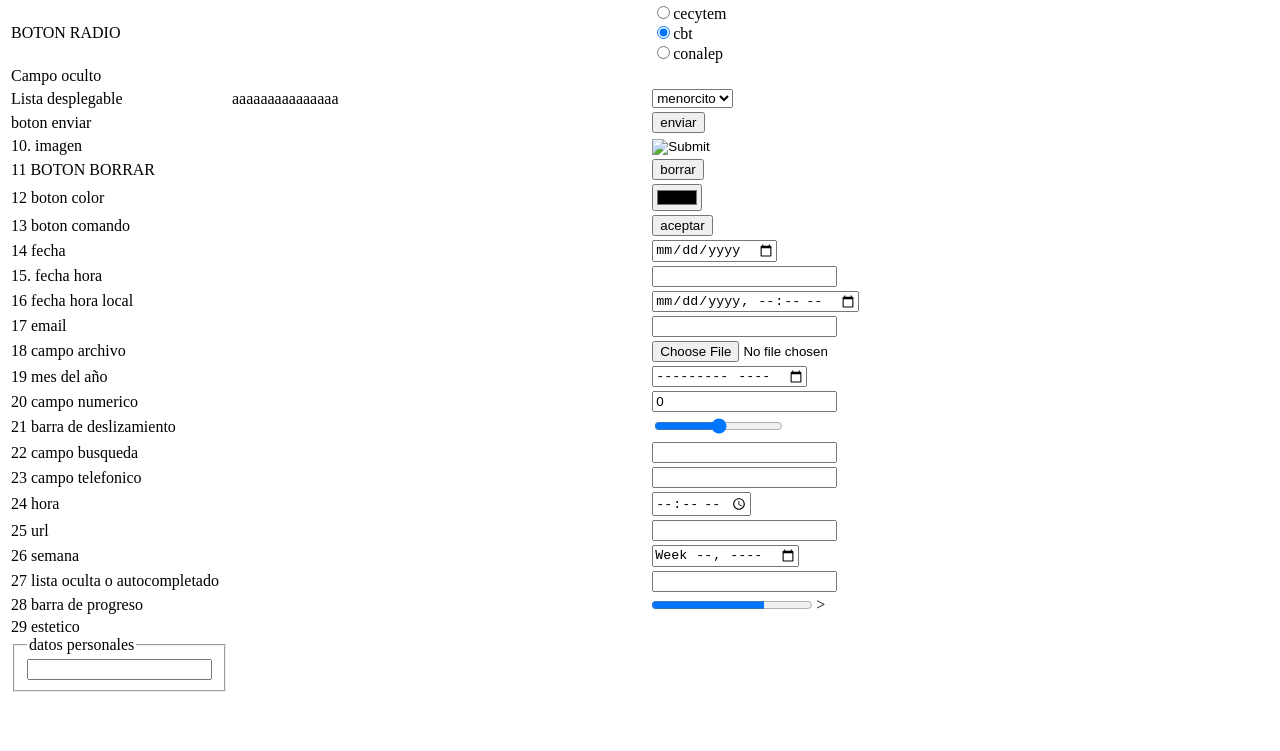
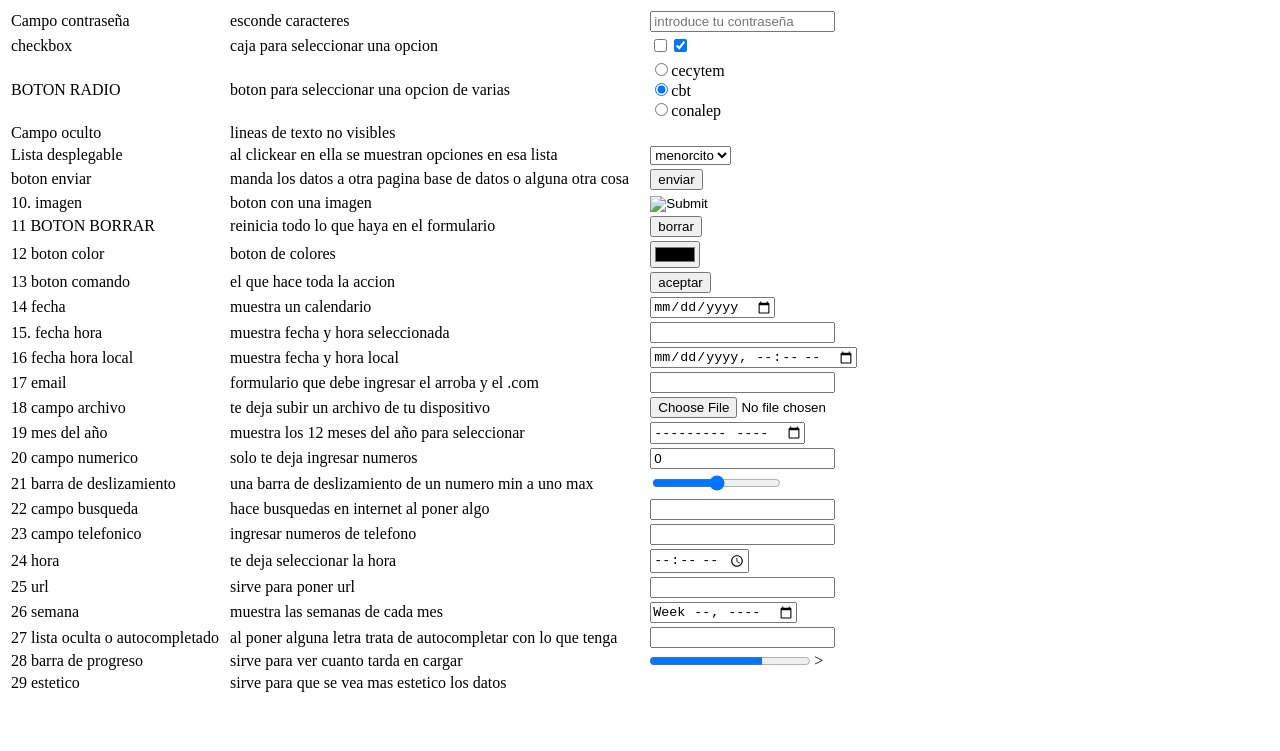
Before and after one commit to cesar071121/prac.10, a plain HTML site: page formularios.html in a window 1280 px wide. Shown: the part 281-1032 px from the top of the page. Drawn offline with Linux system fonts and the light colour scheme.

Commit message:
cambios formularios

```diff
--- a/formularios.html
+++ b/formularios.html
@@ -24,12 +24,12 @@
     </tr>
     <tr>
         <td>checkbox</td>
-        <td></td>
+        <td>caja para seleccionar una opcion</td>
         <td><input type="checkbox"><input type="checkbox" checked></td>
     </tr>
     <tr>
         <td>BOTON RADIO</td>
-        <td></td>
+        <td>boton para seleccionar una opcion de varias</td>
         <td>
             <input type="radio" name="btn3" id="btn1">cecytem <br>
             <input type="radio" name="btn3" id="btn2" checked>cbt<br>
@@ -38,13 +38,13 @@
     </tr>
     <tr>
         <td>Campo oculto</td>
-        <td></td>
+        <td>lineas de texto no visibles</td>
         <td><input type="hidden" name="oculto" id="oculto" value="mi contraseña"></td>
     </tr>
 
     <tr>
         <td>Lista desplegable</td>
-        <td>aaaaaaaaaaaaaaa</td>
+        <td>al clickear en ella se muestran opciones en esa lista</td>
         <td>
             <select name="Lista" id="Lista">
             <option value="menorcito">menorcito</option>
@@ -55,97 +55,97 @@
     </tr>
     <tr>
         <td>boton enviar</td>
-        <td></td>
+        <td>manda los datos a otra pagina base de datos o alguna otra cosa</td>
         <td><input type="submit" value="enviar" ></td>
     </tr>
     <tr>
         <td>10. imagen</td>
-        <td></td>
+        <td>boton con una imagen</td>
         <td><input type="image" src="img.jpg"></td>
     </tr>
     <tr>
         <td>11 BOTON BORRAR</td>
-        <td></td>
+        <td>reinicia todo lo que haya en el formulario</td>
         <td><input type="reset" value="borrar" ></td>
     </tr>
     <tr>
         <td>12 boton color</td>
-        <td></td>
+        <td>boton de colores</td>
         <td><input type="color" ></td>
     </tr>
     <tr>
         <td>13 boton comando</td>
-        <td></td>
+        <td>el que hace toda la accion</td>
         <td><input type="button" value="aceptar"></td>
     </tr>
     <tr>
         <td>14 fecha</td>
-        <td></td>
+        <td>muestra un calendario</td>
         <td><input type="date" name="" id=""></td>
     </tr>
     <tr>
         <td>15. fecha hora</td>
-        <td></td>
+        <td>muestra fecha y hora seleccionada</td>
         <td><input type="datetime" name="" id=""></td>
     </tr>
     <tr>
         <td>16 fecha hora local</td>
-        <td></td>
+        <td>muestra fecha y hora local</td>
         <td><input type="datetime-local" name="" id=""></td>
     </tr>
     <tr>
         <td>17 email</td>
-        <td></td>
+        <td>formulario que debe ingresar el arroba y el .com</td>
         <td><input type="email" name="" id=""></td>
     </tr>
     <tr>
         <td>18 campo archivo</td>
-        <td></td>
+        <td>te deja subir un archivo de tu dispositivo</td>
         <td><input type="file" name="" id=""></td>
     </tr>
     <tr>
         <td>19 mes del año </td>
-        <td></td>
+        <td>muestra los 12 meses del año para seleccionar</td>
         <td><input type="month" name="" id=""></td>
     </tr>
     <tr>
         <td>20 campo numerico</td>
-        <td></td>
+        <td>solo te deja ingresar numeros</td>
         <td><input type="number" name="" id="" step="0.5" value="0"></td>
     </tr>
     <tr>
         <td>21 barra de deslizamiento</td>
-        <td></td>
+        <td>una barra de deslizamiento de un numero min a uno max</td>
         <td><input type="range" name="" id="" min="0" max="100"></td>
     </tr>
     <tr>
         <td>22 campo busqueda</td>
-        <td></td>
+        <td>hace busquedas en internet al poner algo</td>
         <td><input type="search"></td>
     </tr>
     <tr>
         <td>23 campo telefonico</td>
-        <td></td>
+        <td>ingresar numeros de telefono</td>
         <td><input type="tel"></td>
     </tr>
     <tr>
         <td>24 hora</td>
-        <td></td>
+        <td>te deja seleccionar la hora</td>
         <td><input type="time"></td>
     </tr>
     <tr>
         <td>25 url</td>
-        <td></td>
+        <td>sirve para poner url </td>
         <td><input type="url"></td>
     </tr>
     <tr>
         <td>26 semana</td>
-        <td></td>
+        <td>muestra las semanas de cada mes</td>
         <td><input type="week"></td>
     </tr>
     <tr>
         <td>27 lista oculta o autocompletado</td>
-        <td></td>
+        <td>al poner alguna letra trata de autocompletar con lo que tenga</td>
         <td><input list="paises" type="text">
         <datalist id="paises">
             <option value="mexico"></option>
@@ -156,11 +156,12 @@
     </tr>
     <tr>
         <td>28 barra de progreso</td>
-        <td></td>
+        <td>sirve para ver cuanto tarda en cargar</td>
         <td><progress id="file" max="100" value="70">70%</progress> ></td>
     </tr>
     <tr>
         <td>29 estetico
+            <td>sirve para que se vea mas estetico los datos</td>
             <fieldset>
                 <legend>datos personales</legend>
                 <input type="text" >
```
Also changed, not shown: otras.html (+7 -0 lines).
